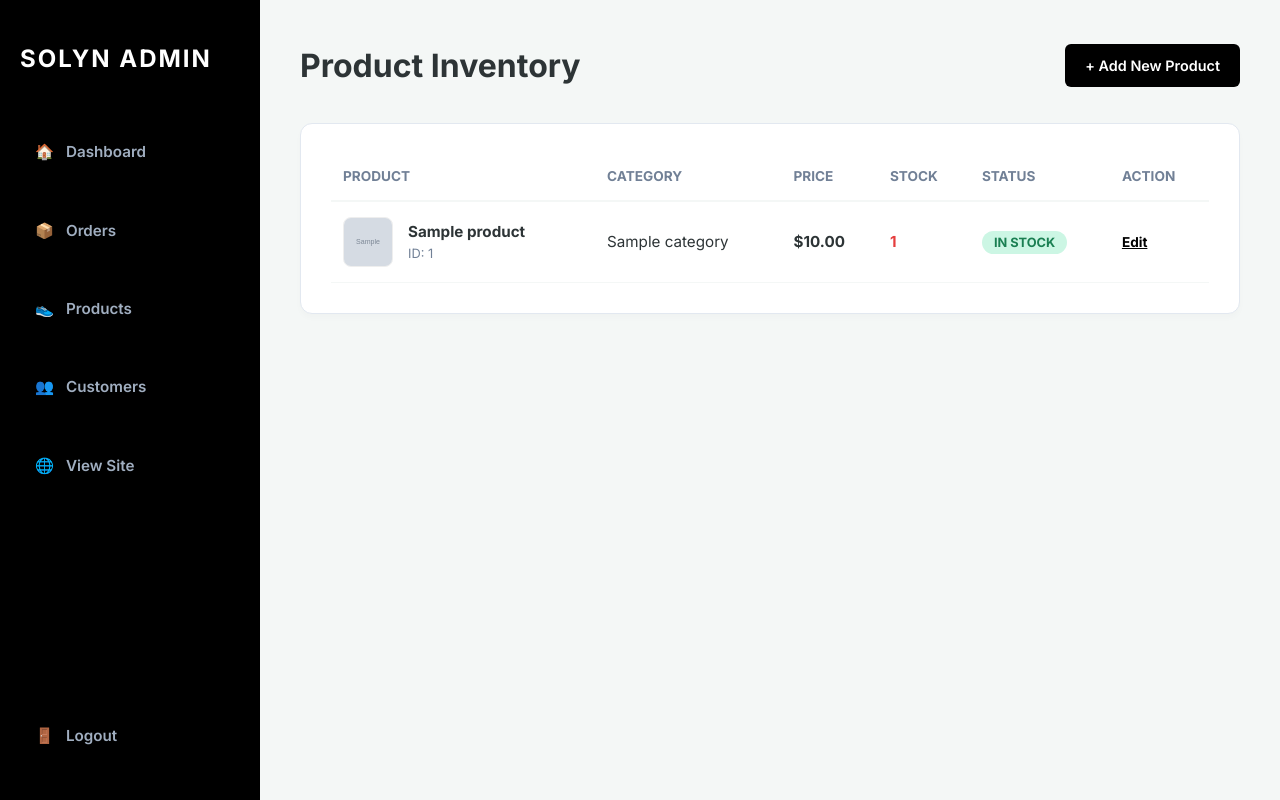
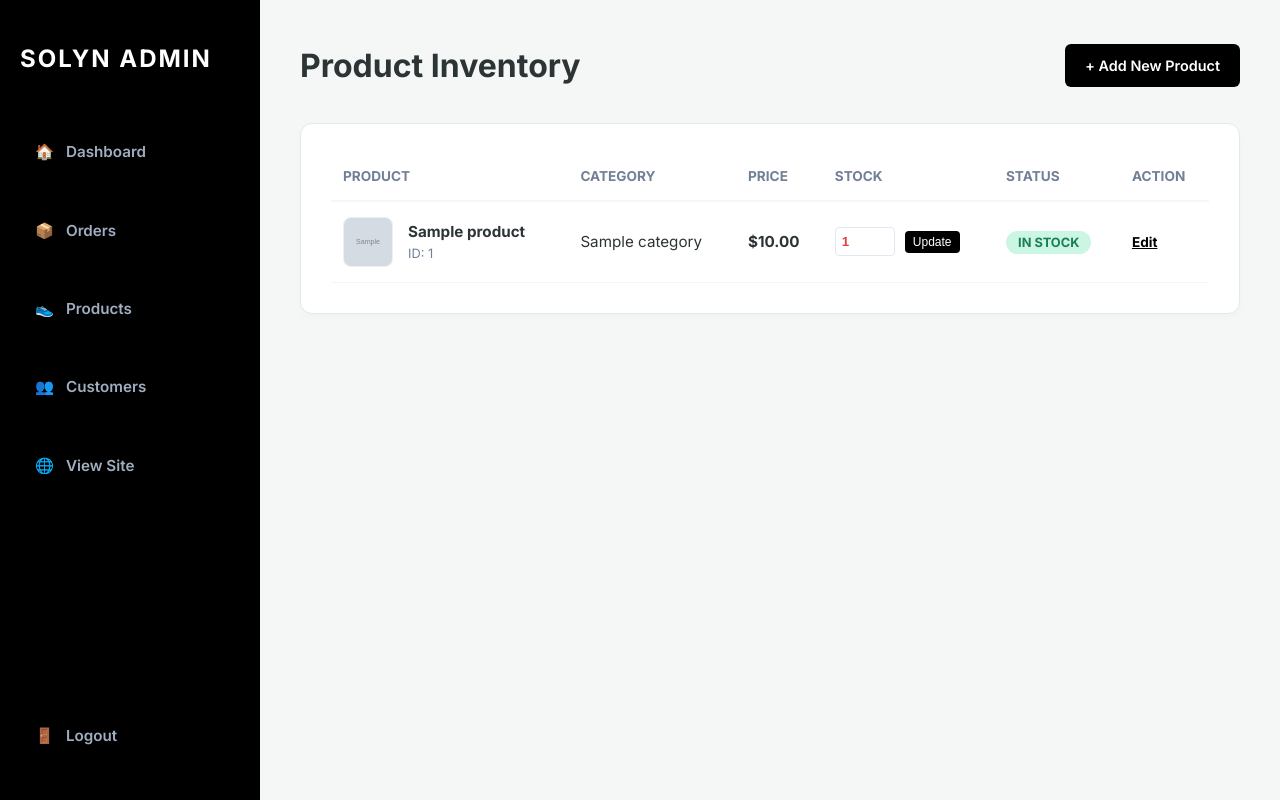
Before and after one commit to sadeedmarakkathel/Solyn_e_commerce, a Django app: page /dashboard/products/ in a window 1280 px wide. Run offline with Django 5.2, Linux system fonts and the light colour scheme; a user stored in the database is signed in; tables that the repository leaves empty hold one stand-in row (values such as "Sample post"); grey boxes marked "Sample" are stand-in pictures.

Commit message:
Fix Render images, dashboard admin links, and add inline stock editor

```diff
--- a/apps/dashboard/urls.py
+++ b/apps/dashboard/urls.py
@@ -9,4 +9,5 @@ urlpatterns = [
     path('products/', views.dashboard_products, name='products'),
     path('users/', views.dashboard_users, name='users'),
     path('order/<int:order_id>/update/', views.update_order_status, name='update_order_status'),
+    path('product/<int:product_id>/update-stock/', views.update_product_stock, name='update_product_stock'),
 ]
--- a/apps/dashboard/views.py
+++ b/apps/dashboard/views.py
@@ -57,3 +57,13 @@ def update_order_status(request, order_id):
 
         order.save()
     return redirect('dashboard:orders')
+
+@superuser_required
+def update_product_stock(request, product_id):
+    if request.method == 'POST':
+        product = get_object_or_404(Product, id=product_id)
+        inventory = request.POST.get('inventory')
+        if inventory is not None:
+            product.inventory = int(inventory)
+            product.save()
+    return redirect('dashboard:products')
--- a/solyn/urls.py
+++ b/solyn/urls.py
@@ -15,9 +15,9 @@ Including another URLconf
     2. Add a URL to urlpatterns:  path('blog/', include('blog.urls'))
 """
 from django.contrib import admin
-from django.urls import path,include
+from django.urls import path, include, re_path
+from django.views.static import serve
 from django.conf import settings
-from django.conf.urls.static import static
 
 urlpatterns = [
     path('admin/', admin.site.urls),
@@ -25,10 +25,13 @@ urlpatterns = [
     path('products/', include('apps.products.urls')),
     path('cart/', include('apps.cart.urls')),
     path('category/', include('apps.category.urls')),
-    path('users/',include('apps.users.urls')),
-    path('orders/',include('apps.orders.urls')),
+    path('users/', include('apps.users.urls')),
+    path('orders/', include('apps.orders.urls')),
     path('dashboard/', include('apps.dashboard.urls')),
-
 ]
 
-urlpatterns= urlpatterns + static(settings.MEDIA_URL, document_root=settings.MEDIA_ROOT)
+urlpatterns += [
+    re_path(r'^media/(?P<path>.*)$', serve, {
+        'document_root': settings.MEDIA_ROOT,
+    }),
+]
--- a/templates/dashboard/products.html
+++ b/templates/dashboard/products.html
@@ -37,9 +37,11 @@
                 <td>{{ product.category }}</td>
                 <td style="font-weight: 700;">${{ product.price }}</td>
                 <td>
-                    <span style="font-weight: 700; {% if product.inventory < 10 %}color: #E53E3E;{% endif %}">
-                        {{ product.inventory }}
-                    </span>
+                    <form action="{% url 'dashboard:update_product_stock' product.id %}" method="POST" style="display: flex; gap: 10px; align-items: center;">
+                        {% csrf_token %}
+                        <input type="number" name="inventory" value="{{ product.inventory }}" style="width: 60px; padding: 6px; border-radius: 4px; border: 1px solid #e2e8f0; font-weight: 700; {% if product.inventory < 10 %}color: #E53E3E;{% endif %}">
+                        <button type="submit" style="background: #000; color: #fff; border: none; padding: 4px 8px; border-radius: 4px; cursor: pointer; font-size: 0.75rem;">Update</button>
+                    </form>
                 </td>
                 <td>
                     <span class="status-badge {% if product.inventory > 0 %}status-delivered{% else %}status-processing{% endif %}" style="background: {% if product.inventory > 0 %}#ccf6e4; color: #1a7f52;{% else %}#fed7d7; color: #c53030;{% endif %}">
```
